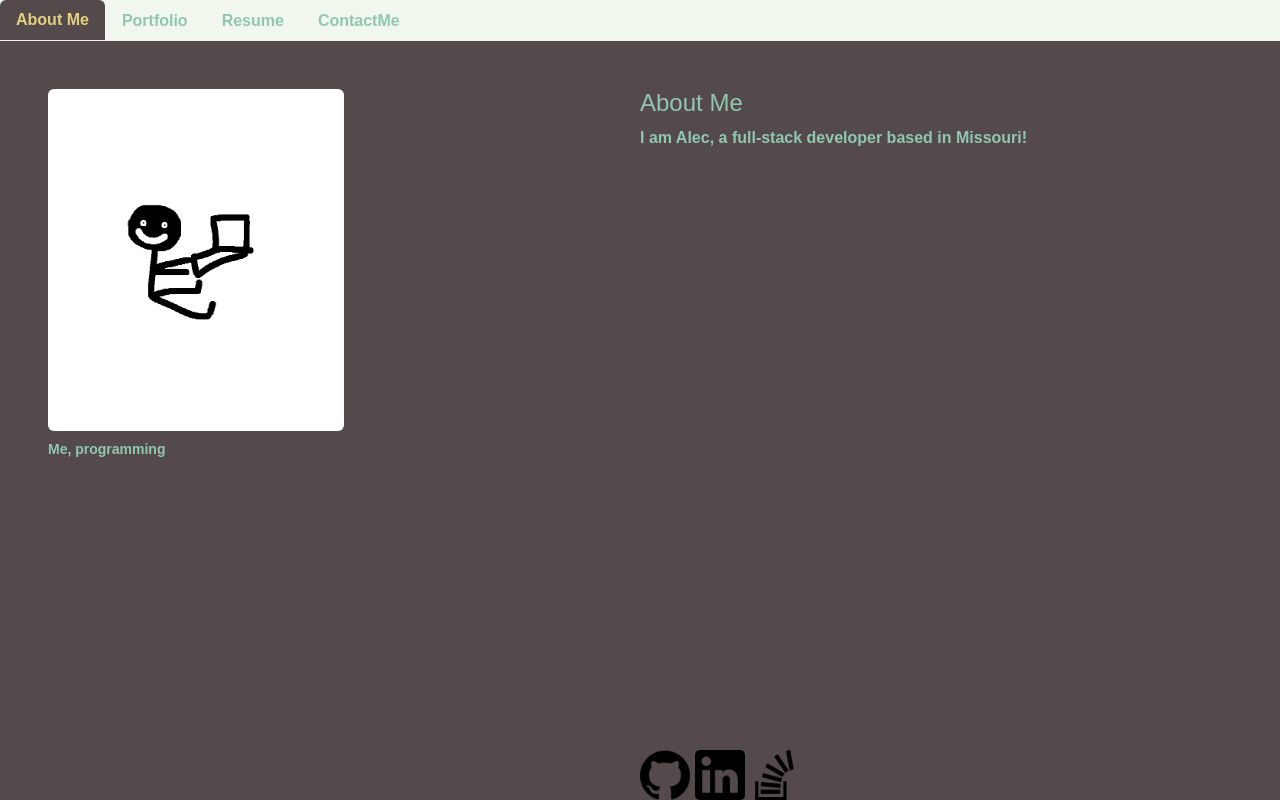
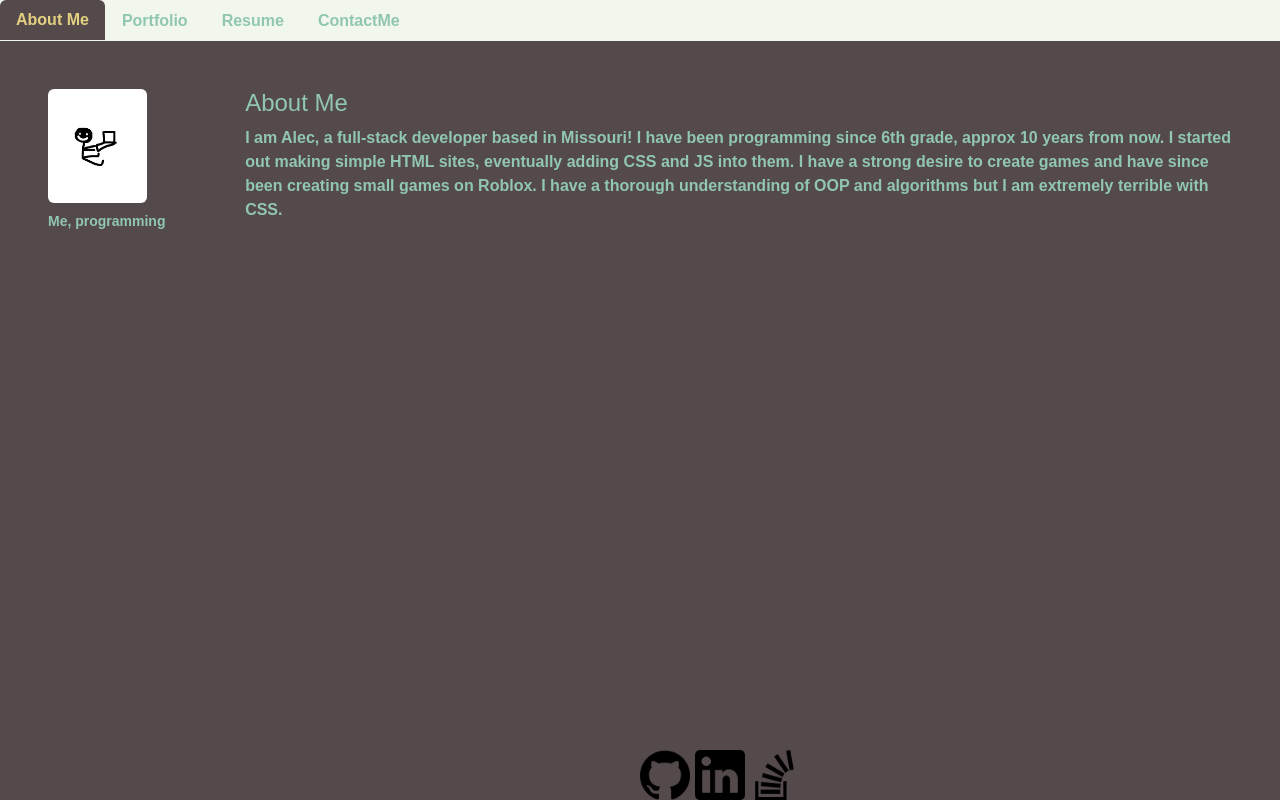
Before and after one commit to AlecRuin/personal-website-REACT, a React (Create React App) app: page / in a window 1280 px wide. Built offline with nearby package versions, Linux system fonts and the light colour scheme.

Commit message:
finished up README

```diff
--- a/src/components/pages/AboutMe.js
+++ b/src/components/pages/AboutMe.js
@@ -9,7 +9,9 @@ export default function AboutMe(){
             <div className="text text-color">
                 <h4>About Me</h4>
                 <p>
-                    I am Alec, a full-stack developer based in Missouri!
+                    I am Alec, a full-stack developer based in Missouri! I have been programming since 6th grade, approx 10 years from now. I started out making simple HTML sites,
+                    eventually adding CSS and JS into them. I have a strong desire to create games and have since been creating small games on Roblox. I have a thorough understanding of
+                    OOP and algorithms but I am extremely terrible with CSS.
                 </p>
             </div>
         </div>
```
Also changed, not shown: public/graphics/screenshotofdeployment.PNG (added), 1 other file (tests, documents, lock files or other folders).
